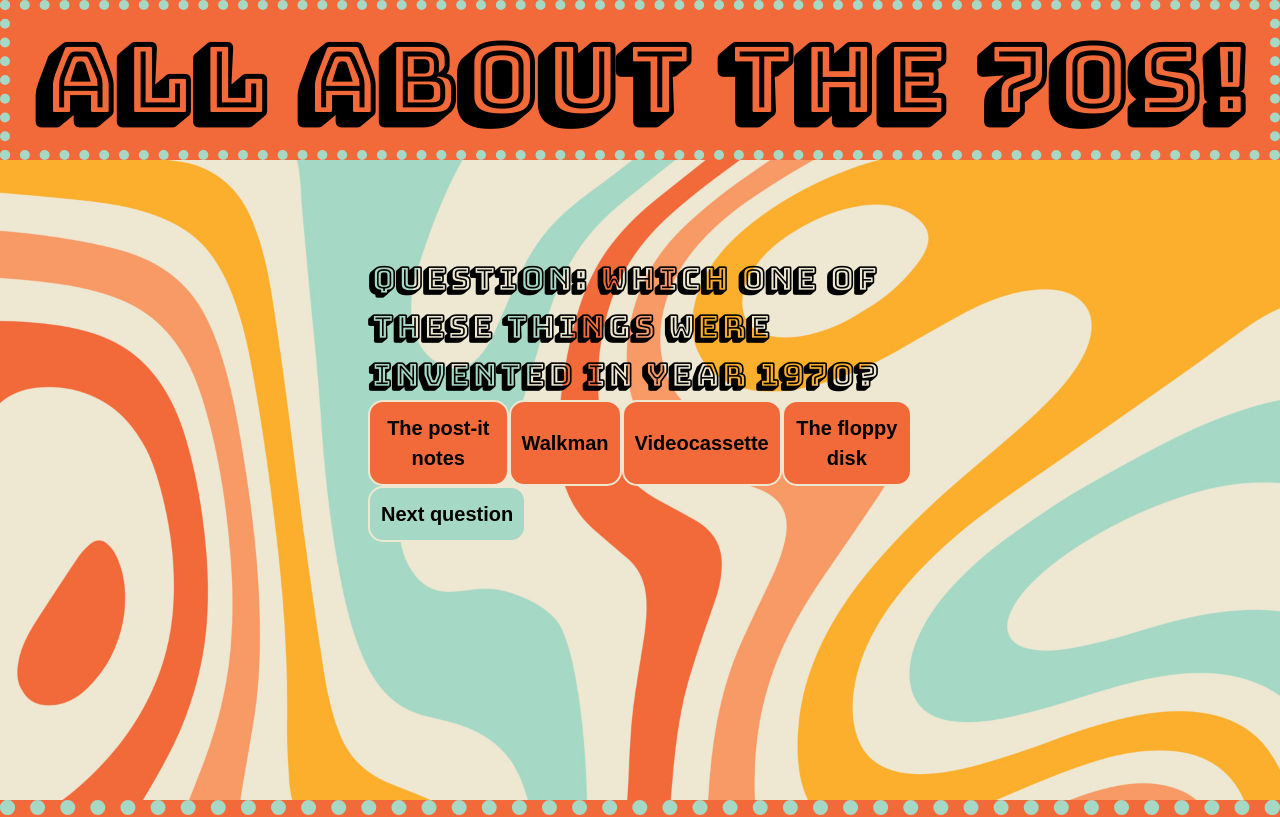
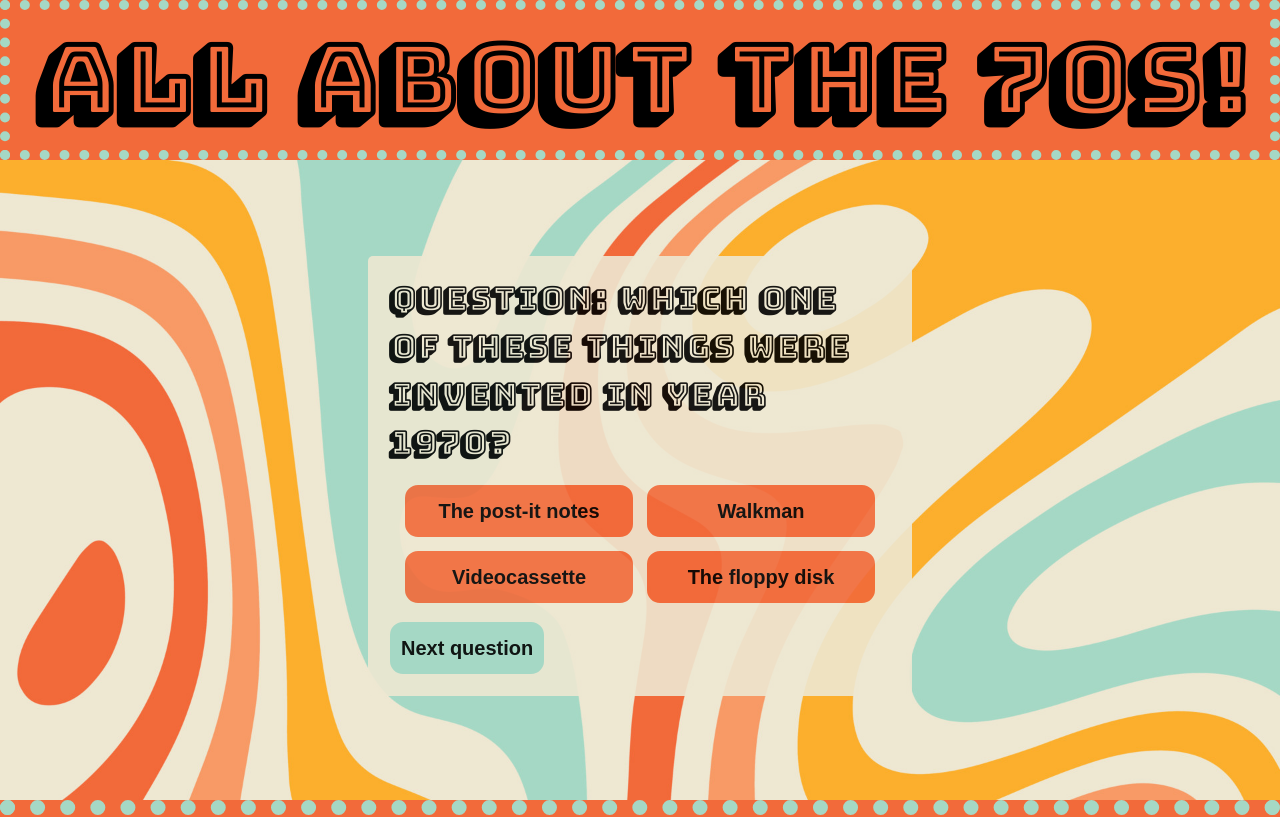
Before and after one commit to Technigo/project-redux-quiz-old, a React (Create React App) app: page / in a window 1280 px wide. Shown: the top 817 px of the page. Built offline with nearby package versions, Linux system fonts and the light colour scheme.

Commit message:
grid created + backgrund on main

```diff
--- a/src/components/Buttons.js
+++ b/src/components/Buttons.js
@@ -1,5 +1,5 @@
 import React from 'react';
-import styled, { css } from 'styled-components/macro';
+import styled from 'styled-components/macro';
 
 export const Button = ({ buttonText, handleClick }) => {
   return (
@@ -15,15 +15,20 @@ border: 2px solid #EEE8D2;
 font-family: 'Quicksand', sans-serif;
 font-size: 20px;
 font-weight: 700;
-  &:hover {
+&:hover {
+  opacity: 0.8;
+}
+`
+export const ButtonRight = styled.button`
+background-color: ${(props) => (props.options ? '#F26A3A' : '#A5D8C5')};
+padding: 11px;
+border-radius: 15px;
+border: 2px solid green;
+font-family: 'Quicksand', sans-serif;
+font-size: 20px;
+font-weight: 700;
+&:hover {
   opacity: 0.8;
 }
 
-${({ rightanswer }) => rightanswer && css`
-border: green dotted 3px;`
-}
-
-${({ wronganswer }) => wronganswer && css`
-border: green dotted 3px;`
-}
 `
--- a/src/components/CurrentQuestion.js
+++ b/src/components/CurrentQuestion.js
@@ -2,7 +2,7 @@ import React, { useState, useEffect } from 'react'
 import { useSelector, useDispatch } from 'react-redux'
 import { quiz } from 'reducers/quiz';
 import styled from 'styled-components'
-import { ButtonStyling } from './Buttons';
+import { ButtonRight, ButtonStyling } from './Buttons';
 
 export const CurrentQuestion = () => {
   const question = useSelector((store) => store.quiz.questions[store.quiz.currentQuestionIndex])
@@ -30,7 +30,7 @@ export const CurrentQuestion = () => {
   }
 
   // The line if (answer) return seems to make sure that it is only possible
-  // to answe the question once.
+  // to answer the question once.
   const onAnswerSubmit = (questionId, answerIndex) => {
     if (!answer) {
       setHasAnswered(true)
@@ -62,19 +62,20 @@ export const CurrentQuestion = () => {
               options
               onClick={() => onAnswerSubmit(question.id, index)}
               key={option}
-              type="button"
-              className={classCheck(index)}>
+              type="button">
               {option}
             </ButtonStyling>
           )
         })}
+        {/* {userAnswerIndex === 'number' ? (<ButtonRight />) :} */}
       </ButtonContainer>
     </div>
   )
 }
 
 const ButtonContainer = styled.div`
-  display: flex;
-  flex-direction: row;
-
+  display: grid;
+  grid-template-columns: 1fr 1fr;
+  margin: 15px;
+  gap: 10px;
 `
--- a/src/components/Main.js
+++ b/src/components/Main.js
@@ -24,10 +24,12 @@ const Main = () => {
     return (
       <Background img src={background} alt="70s pattern">
         <InnerWrapper>
-          <CurrentQuestion />
-          <Button
-            handleClick={() => onNextQuestion()}
-            buttonText="Next question" />
+          <WhiteRapper>
+            <CurrentQuestion />
+            <Button
+              handleClick={() => onNextQuestion()}
+              buttonText="Next question" />
+            </WhiteRapper>
         </InnerWrapper>
       </Background>
     )
@@ -63,4 +65,11 @@ const InnerWrapper = styled.div`
   padding: 3rem;
 `
 
+const WhiteRapper = styled.div`
+background-color: #eee8d2;
+opacity: 0.9;
+padding: 20px;
+border-radius: 5px;
+`
+
 export default Main;
```
